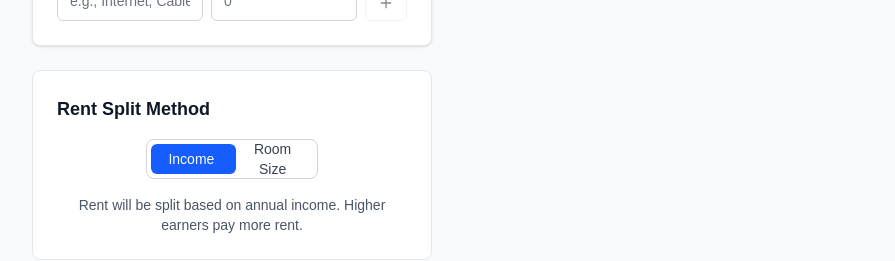
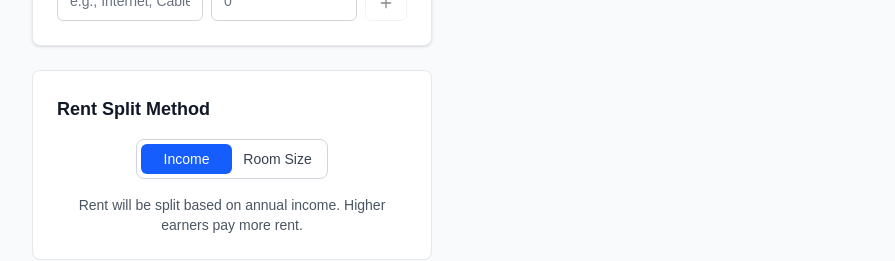
Before and after one commit to mapuya19/rent-splitter, a Next.js app: page / in a window 1280 px wide. Shown: the part 596-857 px from the top of the page, without its empty margins (192-1087 px from the left). Built offline with nearby package versions, Linux system fonts and the light colour scheme.

Commit message:
more UI fixes

```diff
--- a/src/app/globals.css
+++ b/src/app/globals.css
@@ -34,10 +34,11 @@
   --font-mono: var(--font-geist-mono);
 }
 
+/* Override dark mode to maintain consistent light theme */
 @media (prefers-color-scheme: dark) {
   :root {
-    --background: #0a0a0a;
-    --foreground: #ededed;
+    --background: #ffffff;
+    --foreground: #171717;
   }
 }
 
@@ -46,3 +47,46 @@ body {
   color: var(--foreground);
   font-family: Arial, Helvetica, sans-serif;
 }
+
+/* Force light theme colors regardless of system preference */
+.text-gray-900 {
+  color: #111827 !important;
+}
+
+.text-gray-800 {
+  color: #1f2937 !important;
+}
+
+.text-gray-700 {
+  color: #374151 !important;
+}
+
+.text-gray-600 {
+  color: #4b5563 !important;
+}
+
+.text-gray-500 {
+  color: #6b7280 !important;
+}
+
+.text-gray-400 {
+  color: #9ca3af !important;
+}
+
+/* Ensure backgrounds stay white */
+.bg-white {
+  background-color: #ffffff !important;
+}
+
+.bg-gray-50 {
+  background-color: #f9fafb !important;
+}
+
+/* Ensure borders stay visible */
+.border-gray-200 {
+  border-color: #e5e7eb !important;
+}
+
+.border-gray-300 {
+  border-color: #d1d5db !important;
+}
--- a/src/app/layout.tsx
+++ b/src/app/layout.tsx
@@ -1,4 +1,4 @@
-import type { Metadata } from "next";
+import type { Metadata, Viewport } from "next";
 import { Geist, Geist_Mono } from "next/font/google";
 import "./globals.css";
 
@@ -17,7 +17,11 @@ export const metadata: Metadata = {
   description: "Split rent proportionally based on income and utilities evenly between roommates. Generate shareable links to collaborate with your roommates.",
   keywords: ["rent", "split", "roommates", "utilities", "calculator", "fair"],
   authors: [{ name: "Rent Splitter" }],
-  viewport: "width=device-width, initial-scale=1",
+};
+
+export const viewport: Viewport = {
+  width: "device-width",
+  initialScale: 1,
 };
 
 export default function RootLayout({
--- a/src/components/ui/TwoStateToggle.tsx
+++ b/src/components/ui/TwoStateToggle.tsx
@@ -15,7 +15,7 @@ const TwoStateToggle = forwardRef<HTMLDivElement, TwoStateToggleProps>(
       <div
         ref={ref}
         className={clsx(
-          'relative inline-flex h-10 rounded-lg border border-gray-300 bg-white p-1',
+          'relative inline-flex h-10 w-48 rounded-lg border border-gray-300 bg-white p-1',
           className
         )}
       >
@@ -25,30 +25,31 @@ const TwoStateToggle = forwardRef<HTMLDivElement, TwoStateToggleProps>(
             'absolute top-1 bottom-1 w-1/2 rounded-md bg-blue-600 transition-transform duration-200 ease-in-out',
             value ? 'translate-x-full' : 'translate-x-0'
           )}
+          style={{ left: '4px', width: 'calc(50% - 4px)' }}
         />
 
         {/* Left button */}
         <button
           type="button"
           className={clsx(
-            'relative z-10 flex w-1/2 items-center justify-center rounded-md px-3 py-2 text-sm font-medium transition-colors duration-200',
+            'relative z-10 flex w-1/2 items-center justify-center rounded-md px-2 py-2 text-sm font-medium transition-colors duration-200 whitespace-nowrap text-center',
             !value ? 'text-white' : 'text-gray-700 hover:text-gray-900'
           )}
           onClick={() => onChange(false)}
         >
-          {leftLabel}
+          <span className="text-center">{leftLabel}</span>
         </button>
 
         {/* Right button */}
         <button
           type="button"
           className={clsx(
-            'relative z-10 flex w-1/2 items-center justify-center rounded-md px-3 py-2 text-sm font-medium transition-colors duration-200',
+            'relative z-10 flex w-1/2 items-center justify-center rounded-md px-2 py-2 text-sm font-medium transition-colors duration-200 whitespace-nowrap text-center',
             value ? 'text-white' : 'text-gray-700 hover:text-gray-900'
           )}
           onClick={() => onChange(true)}
         >
-          {rightLabel}
+          <span className="text-center">{rightLabel}</span>
         </button>
       </div>
     );
```
